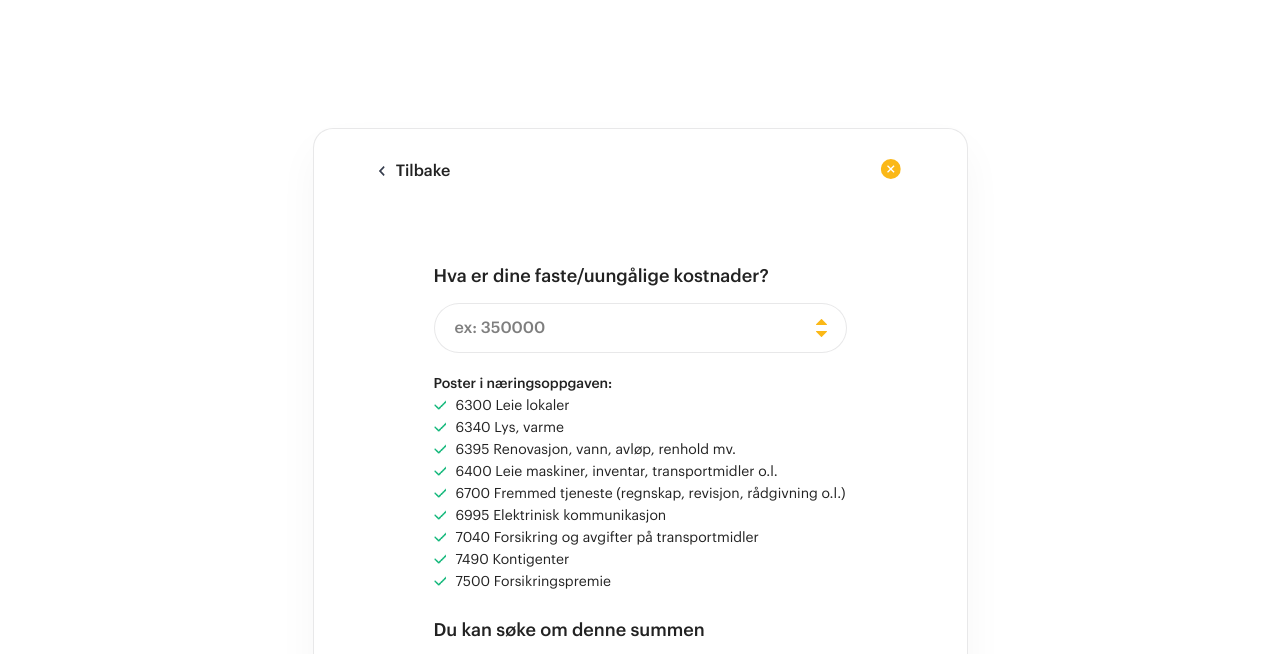
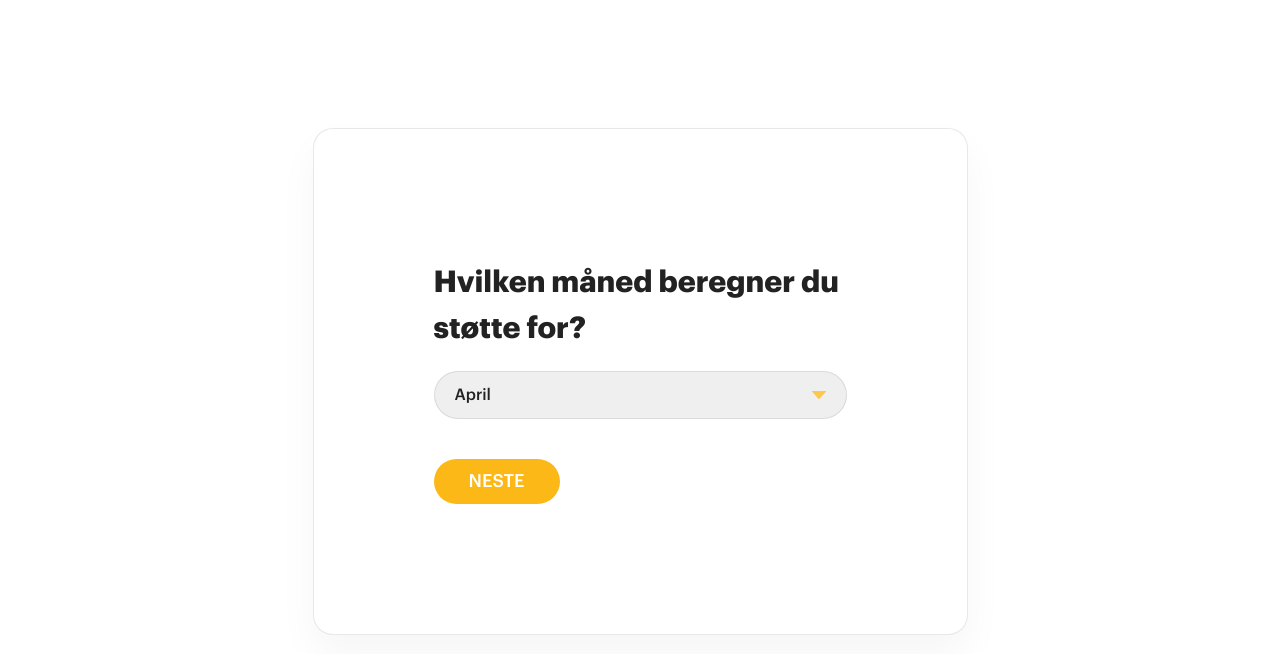
Before and after one commit to walidmahade/calculator-multistem-vueJs, a website: page index.html in a window 1280 px wide. Shown: the part 123-777 px from the top of the page. Drawn offline with nearby package versions, Linux system fonts and the light colour scheme.

Commit message:
title update

```diff
--- a/index.html
+++ b/index.html
@@ -50,8 +50,8 @@
 
             <!-- START form step 1 -->
             <div class="screen screen-1" :class="{'screen--active': currentActiveScreen === 1}" data-screen-no="1">
-                <h2 class="title-big mb-2">Først valg av måned</h2>
-                <div class="para">Hvilken måned beregner du støtte for?</div>
+                <h2 class="title-big mb-2">Hvilken måned beregner du støtte for?</h2>
+<!--                <div class="para">Hvilken måned beregner du støtte for?</div>-->
 
                 <div class="value-field mt-1 mb-4">
                     <select v-model="formData.selectMonth" id="select-month">
--- a/js/main.js
+++ b/js/main.js
@@ -20,7 +20,7 @@ let calculator = new Vue({
     el: '#calculator',
     data: {
         totalScreens: 0,
-        currentActiveScreen: 4,
+        currentActiveScreen: 1,
         formErrors: [],
         // calculation data
         availableMonths: [
```
